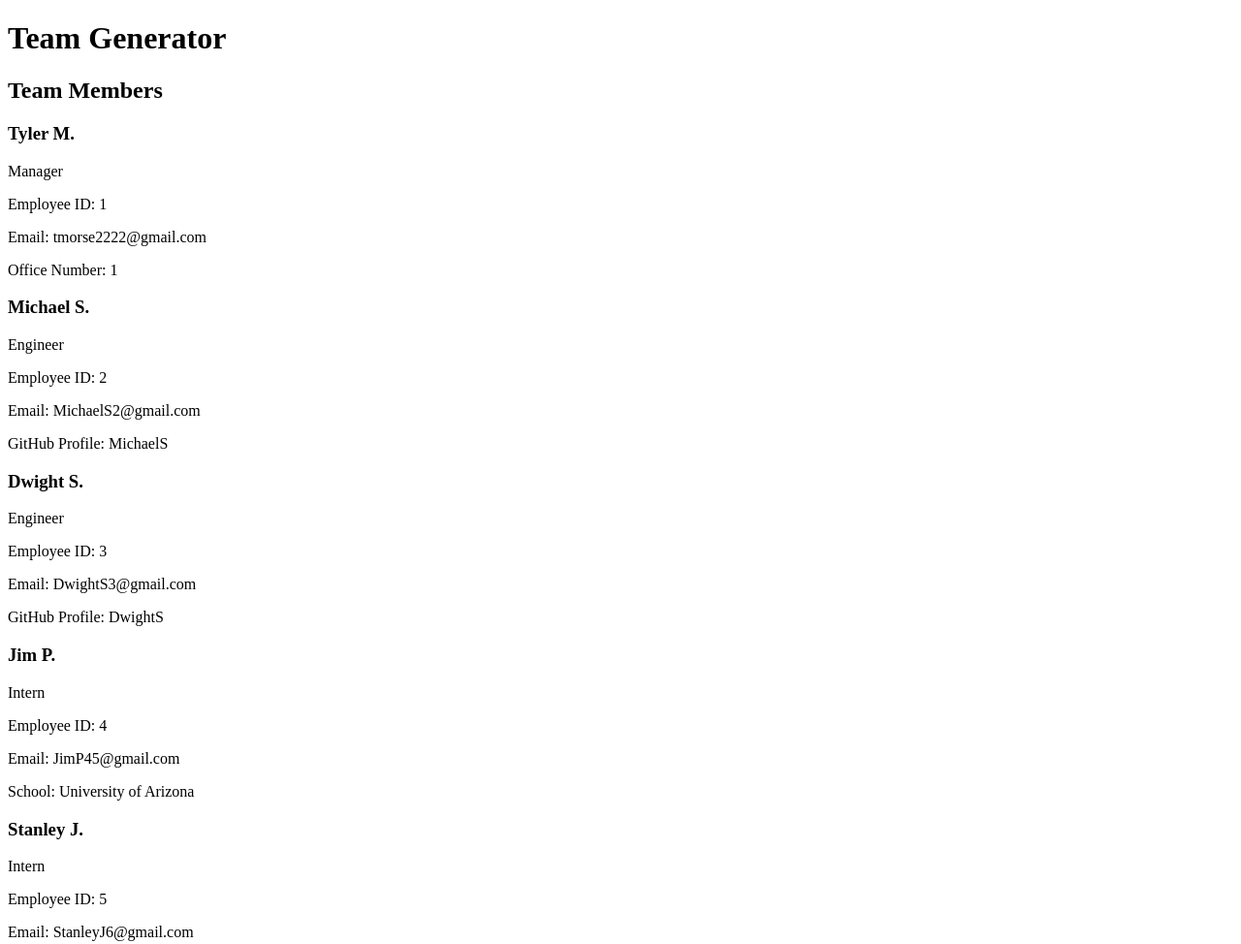
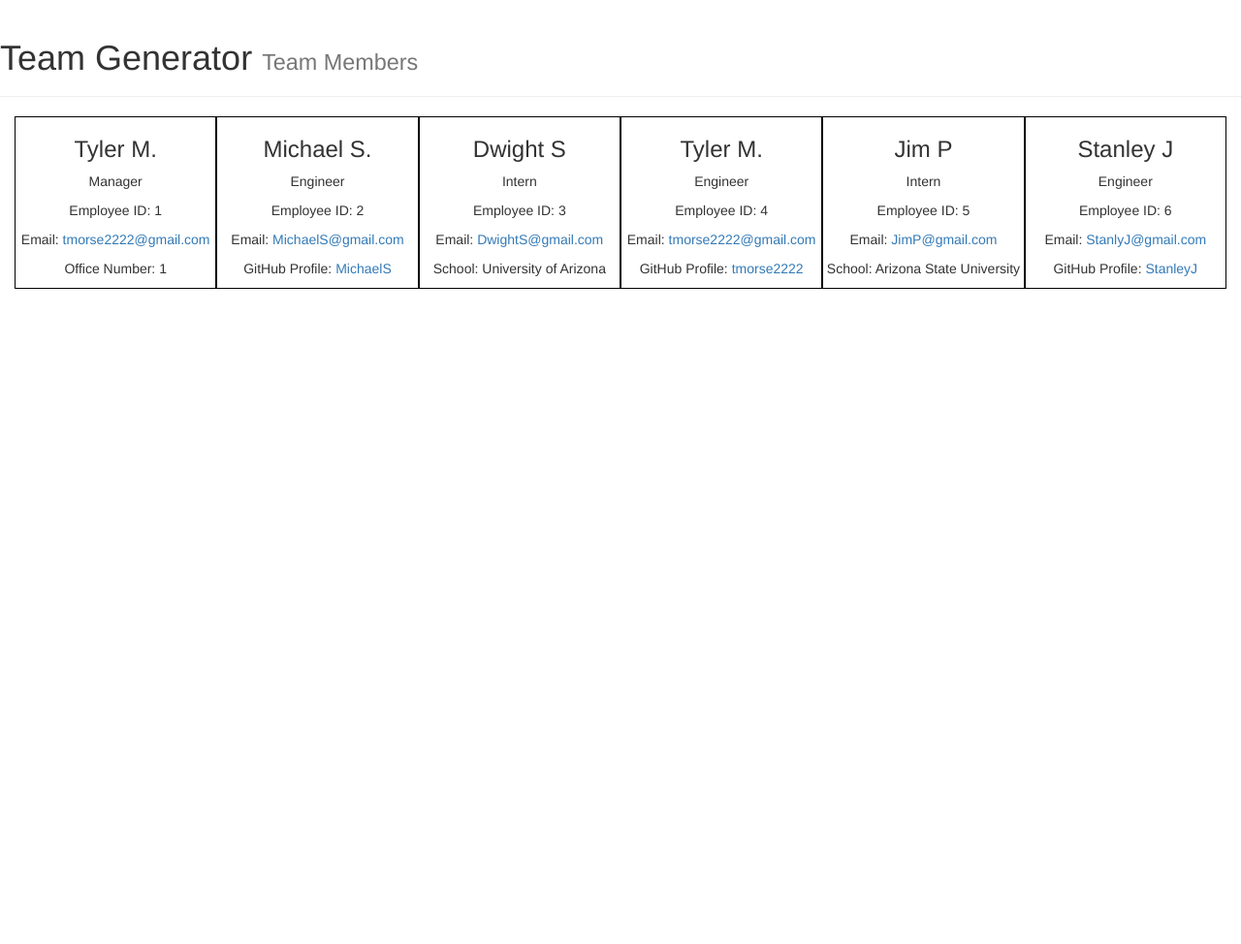
Before and after one commit to tmorse2222/Team-Info-Generator, a plain HTML site: page Team Generator Team.html in a window 1280 px wide. Shown: the top 974 px of the page at 97% size. After the commit the page ends 800 px from the top, so only its background shows below. Drawn offline with nearby package versions, Linux system fonts and the light colour scheme.

Commit message:
Added first round of styling to HTML page; Linked Bootstrap

```diff
--- a/Team Generator Team.html
+++ b/Team Generator Team.html
@@ -5,47 +5,54 @@
     <meta name="viewport" content="width=device-width, initial-scale=1.0">
     <meta http-equiv="X-UA-Compatible" content="ie=edge">
     <title>Team Generator</title>
+    <link rel="stylesheet" href="https://maxcdn.bootstrapcdn.com/bootstrap/3.4.1/css/bootstrap.min.css">
   </head>
   <body>
-    <header>
-        <h1>Team Generator</h1>
-        <h2>Team Members</h2>
+    <header class = "page-header">
+        <h1>Team Generator  <small>Team Members</small></h1>
     </header>
-    <main>
-        <section>
+    <main class="container-fluid" style="display:flex">
+        <section class="text-center" style="flex: 1; border: 1px solid black">
             <h3>Tyler M.</h3>
             <p>Manager</p>
             <p>Employee ID: 1</p>
-            <p>Email: tmorse2222@gmail.com</p>
+            <p>Email: <a href = "mailto: tmorse2222@gmail.com">tmorse2222@gmail.com</a></p>
          <p>Office Number: 1</p>
         </section>
-        <section>
+        <section class="text-center" style="flex: 1; border: 1px solid black">
             <h3>Michael S.</h3>
             <p>Engineer</p>
             <p>Employee ID: 2</p>
-            <p>Email: MichaelS2@gmail.com</p>
-            <p>GitHub Profile: MichaelS</p>
+            <p>Email: <a href = "mailto: MichaelS@gmail.com">MichaelS@gmail.com</a></p>
+            <p>GitHub Profile: <a href = "https://github.com/MichaelS" target = "_blank">MichaelS</a></p>
         </section>
-        <section>
-            <h3>Dwight S.</h3>
-            <p>Engineer</p>
+        <section class="text-center" style="flex: 1; border: 1px solid black">
+            <h3>Dwight S</h3>
+            <p>Intern</p>
             <p>Employee ID: 3</p>
-            <p>Email: DwightS3@gmail.com</p>
-            <p>GitHub Profile: DwightS</p>
-        </section>
-        <section>
-            <h3>Jim P.</h3>
-            <p>Intern</p>
-            <p>Employee ID: 4</p>
-            <p>Email: JimP45@gmail.com</p>
+            <p>Email: <a href = "mailto: DwightS@gmail.com">DwightS@gmail.com</a></p>
             <p>School: University of Arizona</p>
         </section>
-        <section>
-            <h3>Stanley J.</h3>
+        <section class="text-center" style="flex: 1; border: 1px solid black">
+            <h3>Tyler M.</h3>
+            <p>Engineer</p>
+            <p>Employee ID: 4</p>
+            <p>Email: <a href = "mailto: tmorse2222@gmail.com">tmorse2222@gmail.com</a></p>
+            <p>GitHub Profile: <a href = "https://github.com/tmorse2222" target = "_blank">tmorse2222</a></p>
+        </section>
+        <section class="text-center" style="flex: 1; border: 1px solid black">
+            <h3>Jim P</h3>
             <p>Intern</p>
             <p>Employee ID: 5</p>
-            <p>Email: StanleyJ6@gmail.com</p>
+            <p>Email: <a href = "mailto: JimP@gmail.com">JimP@gmail.com</a></p>
             <p>School: Arizona State University</p>
+        </section>
+        <section class="text-center" style="flex: 1; border: 1px solid black">
+            <h3>Stanley J</h3>
+            <p>Engineer</p>
+            <p>Employee ID: 6</p>
+            <p>Email: <a href = "mailto: StanlyJ@gmail.com">StanlyJ@gmail.com</a></p>
+            <p>GitHub Profile: <a href = "https://github.com/StanleyJ" target = "_blank">StanleyJ</a></p>
         </section>
 </main>
     </body>
--- a/index.js
+++ b/index.js
@@ -106,26 +106,26 @@ function generateHtml() {
     <meta name="viewport" content="width=device-width, initial-scale=1.0">
     <meta http-equiv="X-UA-Compatible" content="ie=edge">
     <title>${projectName}</title>
+    <link rel="stylesheet" href="https://maxcdn.bootstrapcdn.com/bootstrap/3.4.1/css/bootstrap.min.css">
   </head>
   <body>
-    <header>
-        <h1>${projectName}</h1>
-        <h2>Team Members</h2>
+    <header class = "page-header">
+        <h1>${projectName}  <small>Team Members</small></h1>
     </header>
-    <main>`;
+    <main class="container-fluid" style="display:flex">`;
     for (let i = 0; i < employeeList.length; i++) {
         htmlContent += `
-        <section>
+        <section class="text-center" style="flex: 1; border: 1px solid black">
             <h3>${employeeList[i].name}</h3>
             <p>${employeeList[i].role}</p>
             <p>Employee ID: ${employeeList[i].id}</p>
-            <p>Email: ${employeeList[i].email}</p>`;
+            <p>Email: <a href = "mailto: ${employeeList[i].email}">${employeeList[i].email}</a></p>`;
         if (employeeList[i].role === `Manager`) {
          htmlContent += `
          <p>Office Number: ${employeeList[i].officeNumber}</p>`;
         } else if (employeeList[i].role === `Engineer`) {
             htmlContent += `
-            <p>GitHub Profile: ${employeeList[i].github}</p>`;
+            <p>GitHub Profile: <a href = "https://github.com/${employeeList[i].github}" target = "_blank">${employeeList[i].github}</a></p>`;
         } else if (employeeList[i].role === `Intern`) {
             htmlContent += `
             <p>School: ${employeeList[i].school}</p>`;
```
